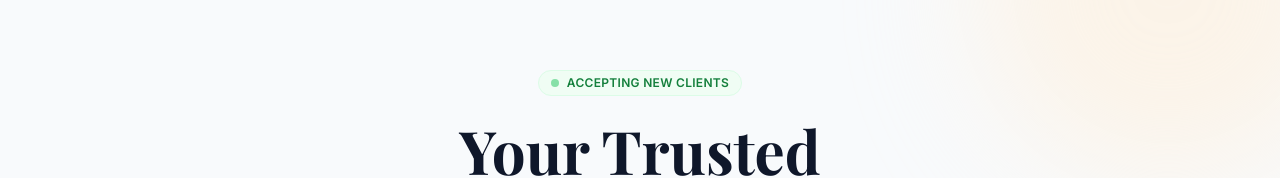
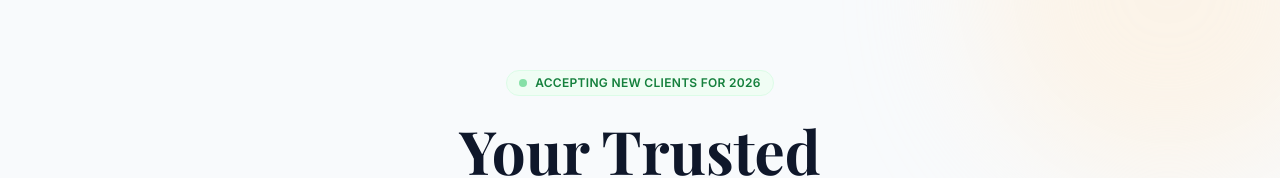
Before and after one commit to assistshavolmorris-ui/TaskVol, a React (Vite) app: page / in a window 1280 px wide. Shown: the part 123-301 px from the top of the page. Built offline with nearby package versions, Linux system fonts and the light colour scheme.

Commit message:
Updated Hero.tsx

```diff
--- a/components/Hero.tsx
+++ b/components/Hero.tsx
@@ -18,7 +18,7 @@ const Hero: React.FC<HeroProps> = ({ onBookClick, onIntakeClick }) => {
         <div className="max-w-3xl mx-auto text-center">
           <div className="inline-flex items-center gap-2 px-3 py-1 rounded-full bg-green-50 border border-green-100 text-green-700 text-xs font-semibold uppercase tracking-wide mb-6">
             <span className="w-2 h-2 rounded-full bg-green-500 animate-pulse"></span>
-            Accepting New Clients
+            Accepting New Clients for 2026
           </div>
 
           <h1 className="text-4xl md:text-5xl lg:text-6xl font-serif font-bold text-slate-900 mb-6 leading-tight">
```
